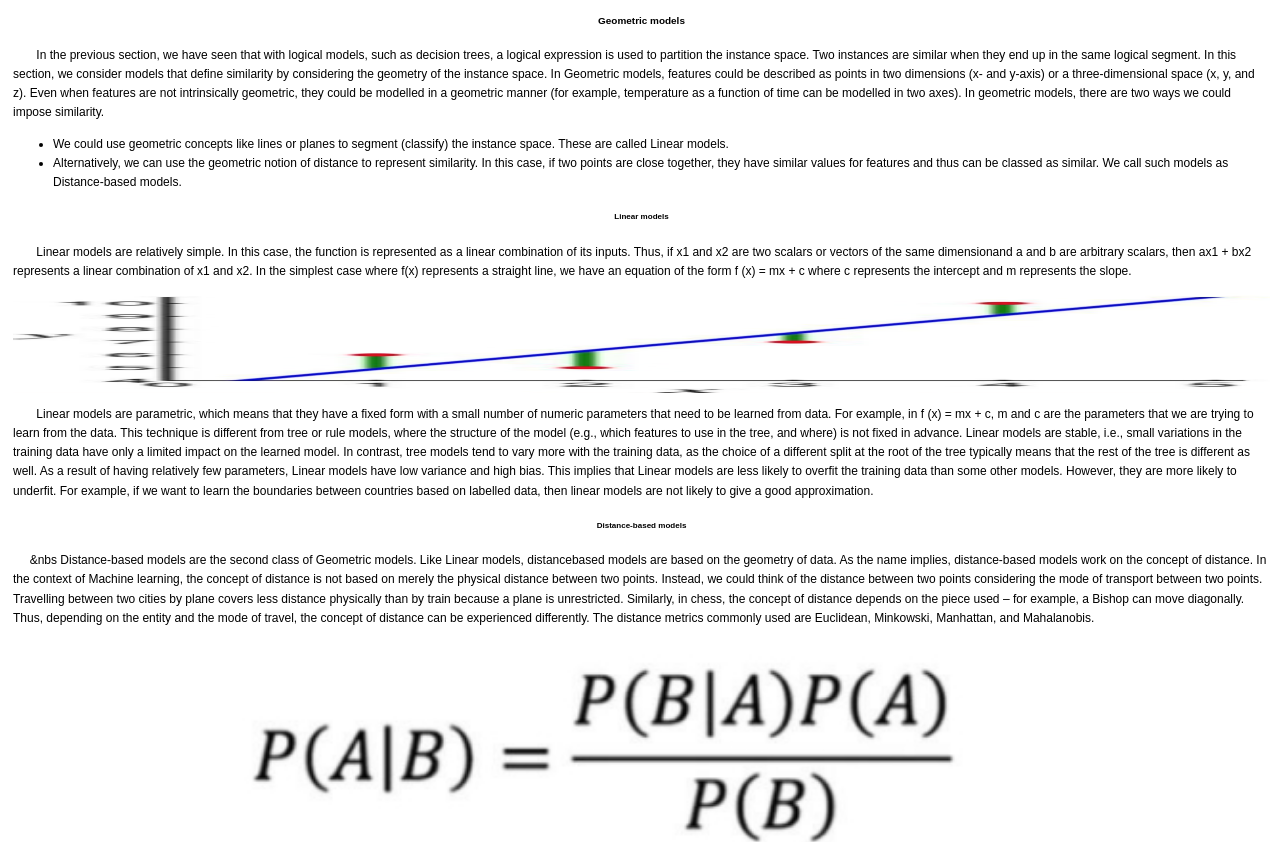
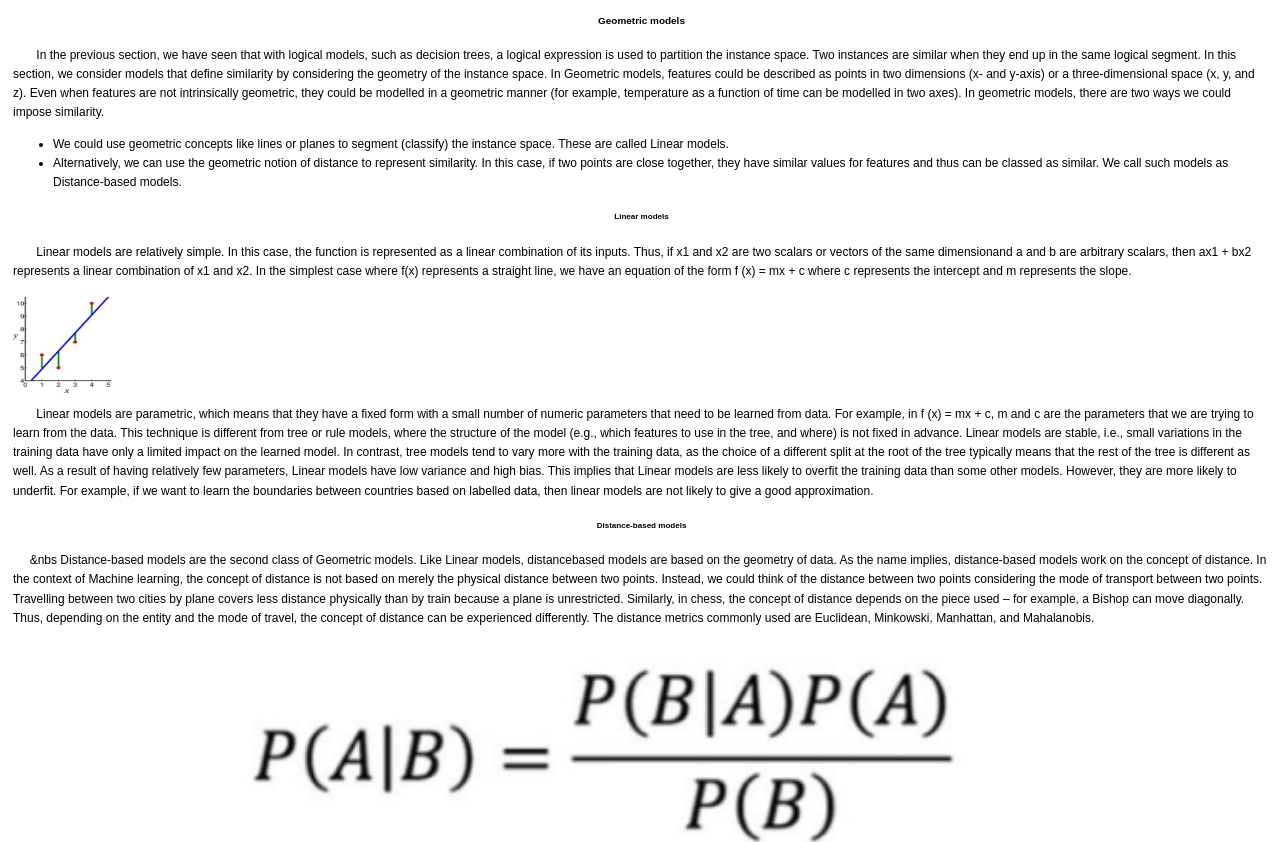
Before and after one commit to Naidu549/MyLearning, a plain HTML site: page index.html in a window 1280 px wide. Shown: the part 3441-4283 px from the top of the page. Drawn offline with Linux system fonts and the light colour scheme.

Commit message:
Update index.html

```diff
--- a/index.html
+++ b/index.html
@@ -35,12 +35,13 @@
             }
             img{
                 width:100%;
-                height:100%;
+                height:auto;
                 display:block;
                 margin:10px 0;
             }
             #img3{
                 height:100px;
+                width:100px;
         </style>
     </head>
     <body>
```
